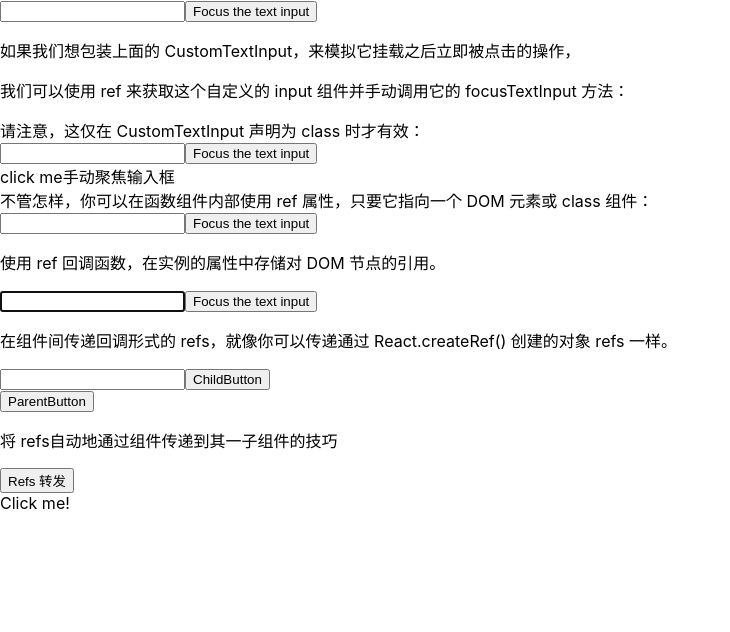
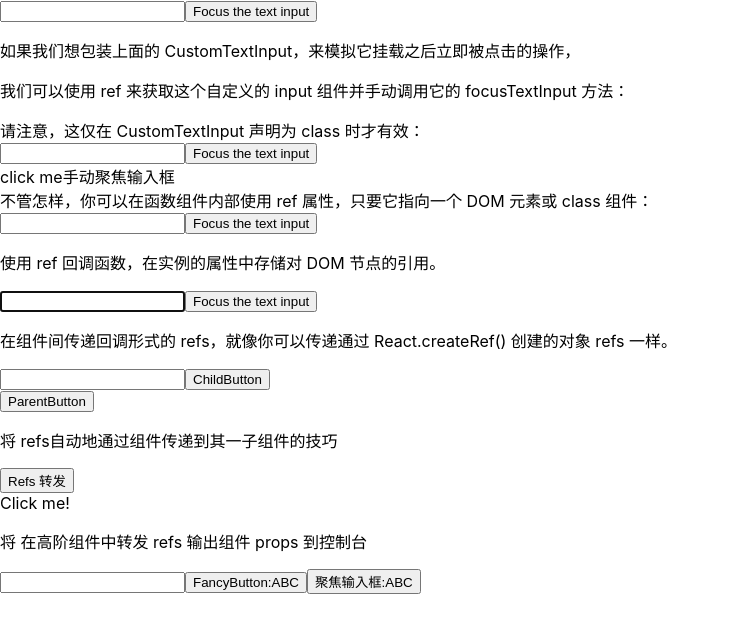
Before and after one commit to Sophil-minn/next-component-learn, a React (Create React App) app: page /#/refs-demo in a window 1280 px wide. Shown: the top 632 px of the page, without its empty margins (0-730 px from the left). Built offline with nearby package versions, Linux system fonts and the light colour scheme.

Commit message:
feat: 高阶组件中 。refs 将不会透传下去

```diff
--- a/src/pages/refsDemo/CustomTextInput.js
+++ b/src/pages/refsDemo/CustomTextInput.js
@@ -13,6 +13,10 @@ class CustomTextInput extends Component {
     // 注意：我们通过 "current" 来访问 DOM 节点
     this.textInput.current.focus();
   }
+
+  // React 会在组件挂载时给 current 属性传入 DOM 元素，并在组件卸载时传入 null 值。
+  // ref 会在 componentDidMount 或 componentDidUpdate 生命周期钩子触发前更新。
+
 
   render() {
     // 告诉 React 我们想把 <input> ref 关联到
--- /dev/null
+++ b/src/pages/refsDemo/HocRefs.js
@@ -0,0 +1,72 @@
+import React, { Component } from 'react';
+
+function logProps(WrappedComponent) {
+  class LogProps extends React.Component {
+    componentDidMount() {
+      console.log('componentDidMount:', );
+      console.log('new props:', this.props);
+    }
+    componentDidUpdate(prevProps) {
+      console.log('old props:', prevProps);
+      console.log('new props:', this.props);
+    }
+    render() {
+      return <WrappedComponent {...this.props} />;
+    }
+  }
+  return LogProps;
+}
+
+class FancyButton extends Component {
+  constructor(props){
+    super(props);
+    this.textInput = React.createRef();
+  }
+  focus = () => {
+    this.textInput.current.focus();
+  }
+  sayHi(){
+    alert("Hello React")
+  }
+  render(){
+    return (
+      <div>
+        <input type="text" ref={this.textInput} />
+        <button onClick={this.props.onClick}>FancyButton:{this.props.title}</button>
+        <button onClick={this.focus}> 聚焦输入框:{this.props.title}</button>
+      </div>
+    );
+
+  }
+}
+const NewFancyButton = logProps(FancyButton);
+
+class HocRefs extends Component {
+  constructor(){
+    super()
+    this.state={
+      title:"ABC"
+    }
+    this.fancyButtonRef= React.createRef()
+  }
+  handleClickFancyButton=()=>{
+    this.setState({
+      title:123
+    })
+    //注意：此处打印出来的Ref是logProps组件，而不是我们想要的FancyButton组件
+    console.log("this.fancyButtonRef->",this.fancyButtonRef)
+  }
+  render(){
+    return (
+      <div>
+        <NewFancyButton
+          title={this.state.title}
+          onClick={this.handleClickFancyButton}
+          ref={this.fancyButtonRef}
+        />
+      </div>
+    );
+  }
+}
+
+export default HocRefs;
--- a/src/pages/refsDemo/index.js
+++ b/src/pages/refsDemo/index.js
@@ -5,6 +5,7 @@ import TextInputFunc from './TextInputFunc';
 import CallBackRefs from './CallBackRefs';
 import TransferRefs from './TransferRefs';
 import ForwardRef from './ForwardRef';
+import HocRefs from './HocRefs';
 
 const RefsDemo = () => {
   return (
@@ -26,6 +27,9 @@ const RefsDemo = () => {
       <TransferRefs />
       <p>将 refs自动地通过组件传递到其一子组件的技巧</p>
       <ForwardRef />
+      <p>将 在高阶组件中转发 refs 输出组件 props 到控制台</p>
+      <HocRefs />
+
 
     </div>
   );
```
Also changed, not shown: src/pages/refsDemo/ForwardRef.js (+12 -0 lines), src/pages/refsDemo/README.md.
